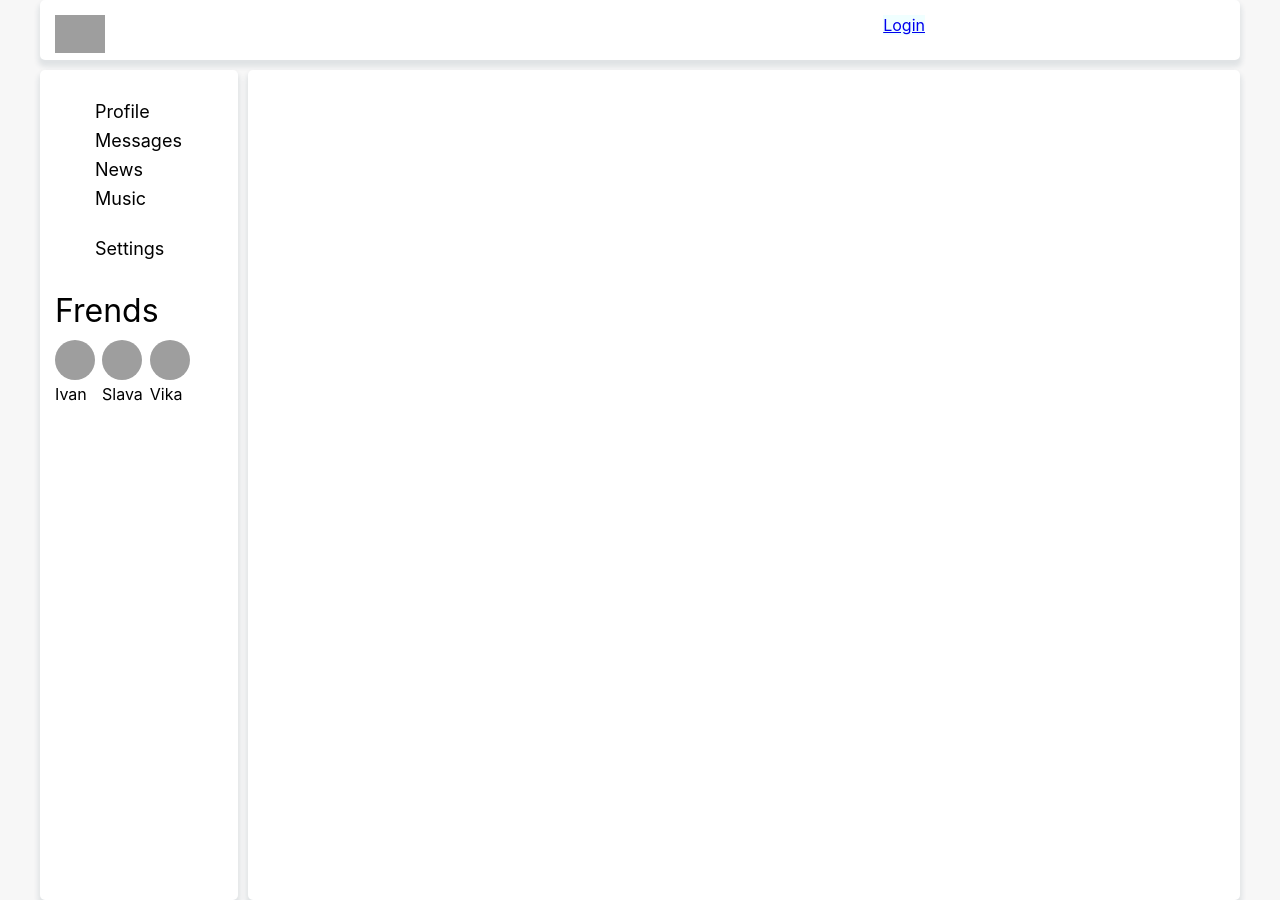
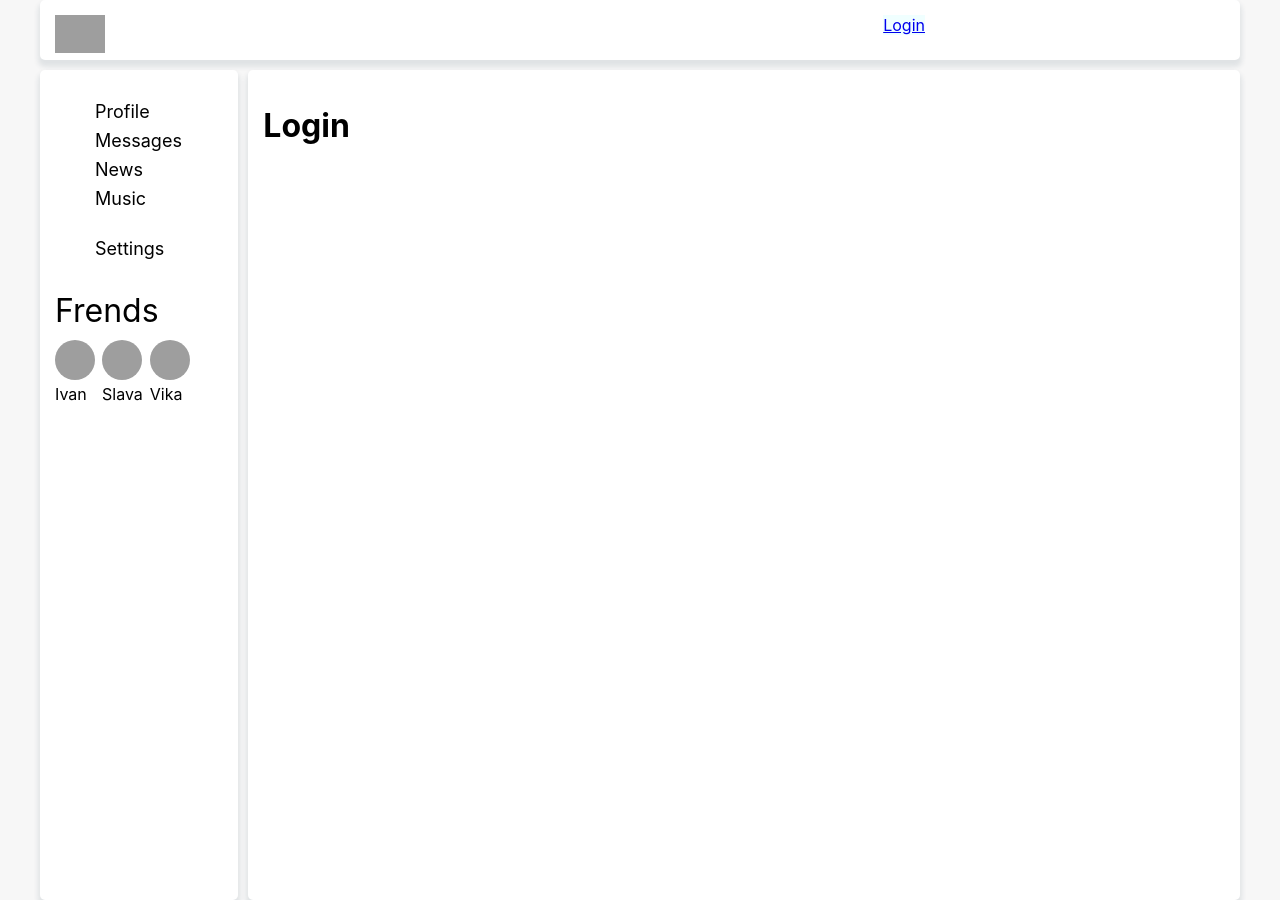
Before and after one commit to Isckatel/react-learn, a React (Create React App) app: page /login in a window 1280 px wide. Built offline with nearby package versions, Linux system fonts and the light colour scheme; no server answers; grey boxes are pictures that could not be loaded.

Commit message:
Redirect in Dialogs and Profile

```diff
--- a/src/App.js
+++ b/src/App.js
@@ -7,6 +7,7 @@
 import Settings from './components/Settings/Settings';
 import News    from './components/News/News';
 import Music   from './components/Music/Music';
+import Login from   './components/Login/Login'
 import UsersContainer   from './components/Users/UsersContainer';
 
 
@@ -22,6 +23,7 @@
           <Route path="/music" component={Music} />
           <Route path="/news" component={News} />
           <Route path="/settings" component={Settings} />
+          <Route path="/login" component={Login} />
         </div>
       </div>
   );
--- a/src/components/Dialogs/Dialogs.jsx
+++ b/src/components/Dialogs/Dialogs.jsx
@@ -1,6 +1,6 @@
 import React from 'react';
 import css from "./Dialogs.module.css";
-import {NavLink} from "react-router-dom";
+import {NavLink, Redirect } from "react-router-dom";
 
 const DialogItem = (props)=> {
   return (
@@ -33,6 +33,8 @@
     //props.dispatch(updateNewMessTextActionCreator(newMess.current.value));
   }
 
+   if (!props.isAuth) return <Redirect to={'/login'} />;
+
   return(
     <div className={css.dialogs}>
       <div className={css.dialogsItems}>
--- a/src/components/Dialogs/DialogsContainer.jsx
+++ b/src/components/Dialogs/DialogsContainer.jsx
@@ -17,7 +17,8 @@
 
 let mapStateToProps = (state) => {
   return {
-    messagesPage:state.messagesPage
+    messagesPage:state.messagesPage,
+    isAuth: state.auth.isAuth
   }
 }
 let mapDispatchToProps = (dispatch) => {
--- /dev/null
+++ b/src/components/Login/Login.jsx
@@ -0,0 +1,7 @@
+import React from 'react';
+
+const Login = (props) => {
+  return <h1>Login</h1>
+}
+
+export default Login;
--- a/src/components/Profile/ProfileContainer.jsx
+++ b/src/components/Profile/ProfileContainer.jsx
@@ -5,7 +5,7 @@
 import {profileAPI} from '../../api/api';
 import {connect} from 'react-redux';
 import {setUserProfile, getProfileThunk} from "../../redux/profile-reducer";
-import {withRouter} from "react-router-dom";
+import {withRouter, Redirect } from "react-router-dom";
 
 class ProfileContainer extends React.Component {
   componentDidMount() {
@@ -14,6 +14,8 @@
   }
 
   render(){
+    if (!this.props.isAuth) return <Redirect to={'/login'} />;
+
     return(
       <div className="main">
         <ProfileInfo profile={this.props.profile}/>
@@ -24,7 +26,8 @@
 }
 
 let mapStateToProps = (state) =>({
-  profile: state.profilePage.profile
+  profile: state.profilePage.profile,
+  isAuth: state.auth.isAuth
  })
 
 let WithUrlDataContainerComponent =  withRouter(ProfileContainer);
```
